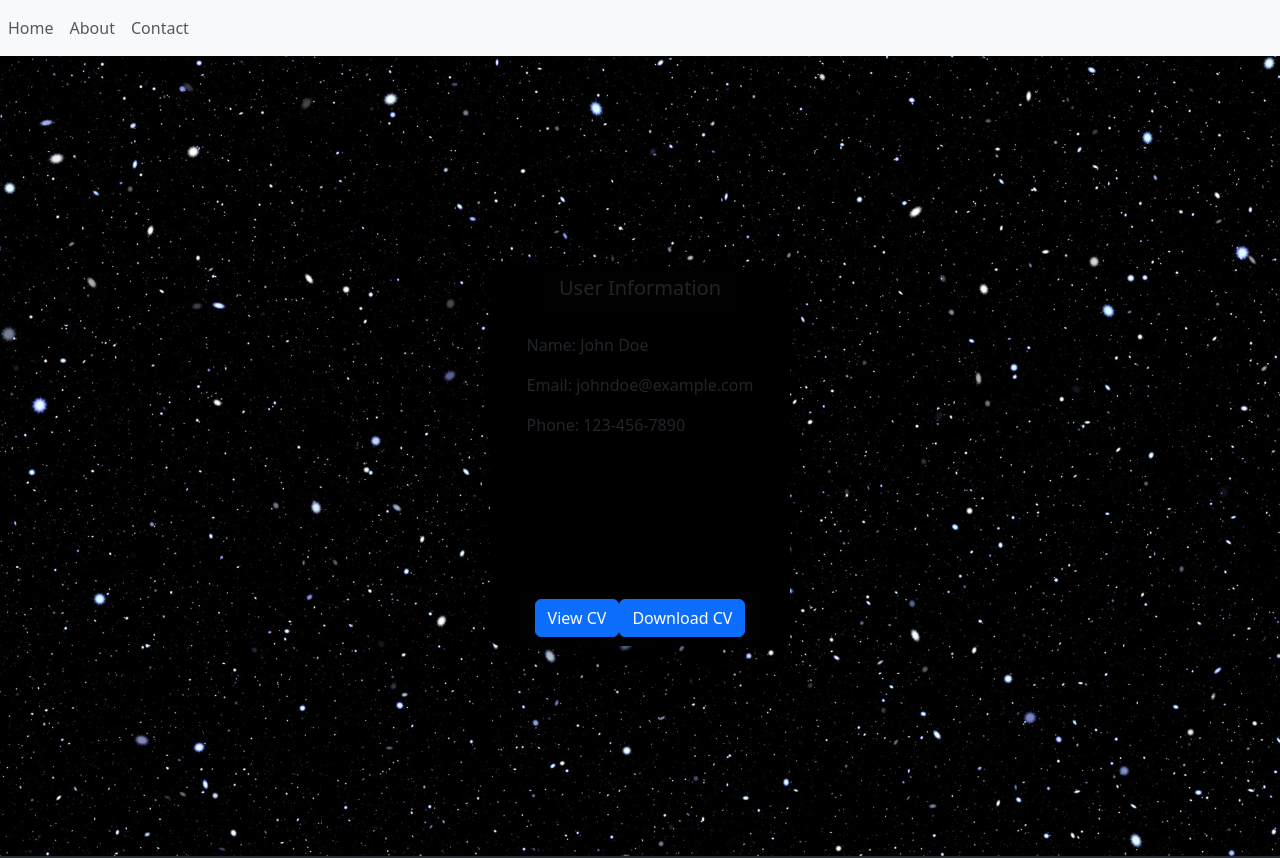
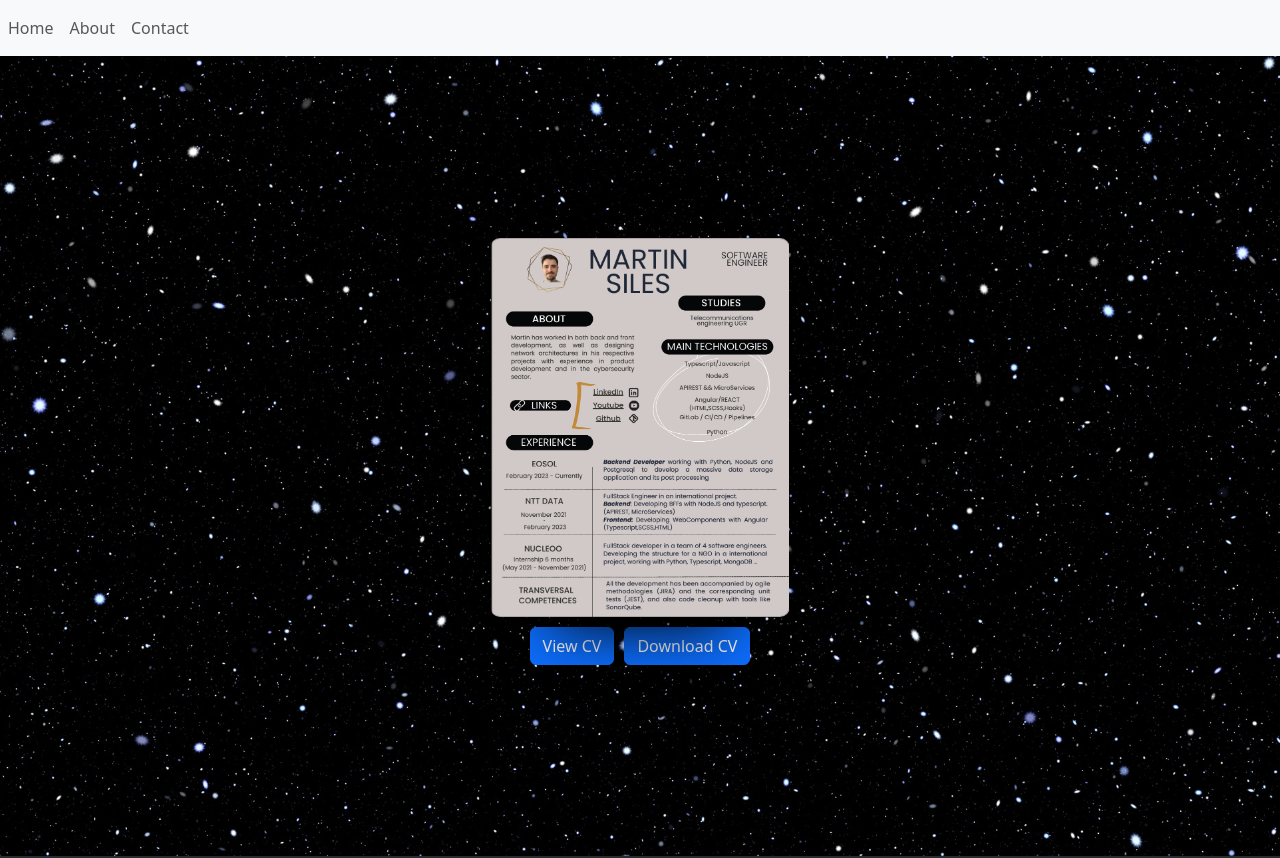
Before and after one commit to Martinsr99/PortFolio, an Angular app: page /about in a window 1280 px wide. Shown: the top 858 px of the page. Built offline with nearby package versions, Linux system fonts and the light colour scheme.

Commit message:
feat: Add preview to CV

```diff
--- a/src/app/pages/about/about.component.html
+++ b/src/app/pages/about/about.component.html
@@ -1,14 +1,8 @@
-<div class="card" *ngIf="!pdfShown; else pdfViewer">
-    <div class="card-header">
-      <h5 class="card-title">User Information</h5>
-    </div>
-    <div class="card-body">
-      <p>Name: John Doe</p>
-      <p>Email: johndoe@example.com</p>
-      <p>Phone: 123-456-7890</p>
+<div class="card CV-card" *ngIf="!pdfShown; else pdfViewer">
 </div>
 <div class="card-footer">
-      <button class="btn btn-primary" (click)="viewCV()">View CV</button>
+  <div class="button-container">
+    <button class="btn btn-primary" [disabled]="pdfLoaded" (click)="viewCV()" style="margin-right: 10px;">View CV</button>
     <button class="btn btn-primary" (click)="downloadCV()">Download CV</button>
   </div>
 </div>
@@ -20,5 +14,4 @@
     </button>
     <canvas id="pdfCanvas" class="CV fade-in"></canvas>
   </div>
-
 </ng-template>
--- a/src/app/pages/about/about.component.ts
+++ b/src/app/pages/about/about.component.ts
@@ -11,7 +11,7 @@ export class AboutComponent {
 
   viewCV() {
     this.pdfShown = true;
-    this.pdfLoaded = false; // Set initial value
+    this.pdfLoaded = true; // Set initial value
     pdfjsLib.GlobalWorkerOptions.workerSrc =
       '../../../assets/pdfjs/pdf.worker.js';
     const pdfUrl = '../../../assets/MartinSiles_SoftwareEngineer-1.pdf';
@@ -42,9 +42,9 @@ export class AboutComponent {
 
   downloadCV() {
     // Logic to download the CV
-    const link = document.createElement('a');
-    link.href = '../../../assets/MartinSiles_SoftwareEngineer-1.pdf';
-    link.download = 'MartinSiles_SoftwareEngineer-1.pdf';
-    link.click();
+  const link = document.createElement('a');
+  link.href = '../../../assets/MartinSiles_SoftwareEngineer-1.pdf';
+  link.download = 'MartinSiles_SoftwareEngineer-1.pdf';
+  link.click();
   }
 }
--- a/src/app/shared/footer/footer.component.html
+++ b/src/app/shared/footer/footer.component.html
@@ -5,8 +5,8 @@
             <div class="col-sm-12">
                 <h3>About</h3>
                 <ul>
-                    <li><a href="#">Contact</a></li>
-                    <li><a href="#">CV</a></li>
+                    <li><a href="./contact">Contact</a></li>
+                    <li><a href="./about">CV</a></li>
                 </ul>
             </div>
             <div class="col item social">
--- a/src/styles.css
+++ b/src/styles.css
@@ -329,7 +329,7 @@ margin-bottom: 20px;
 }
 
 .fade-in {
-  animation: fade-in-animation 200ms;
+  animation: fade-in-animation 50ms;
   opacity: 0;
 }
 
@@ -392,3 +392,22 @@ margin-bottom: 20px;
   font-size: 24px;
   color: black;
 }
+
+.CV-card {
+  background: url("./assets/imagen.png");
+  background-size: cover;
+  background-position: center;
+  background-repeat: no-repeat;
+}
+
+.card-footer {
+  display: flex;
+  justify-content: center;
+  gap: 10px;
+}
+
+.button-container {
+  display: flex;
+  flex-wrap: wrap;
+  margin: 10px;
+}
```
Also changed, not shown: src/assets/imagen.png (added). Lines whose indentation alone changed are shown as unchanged.
